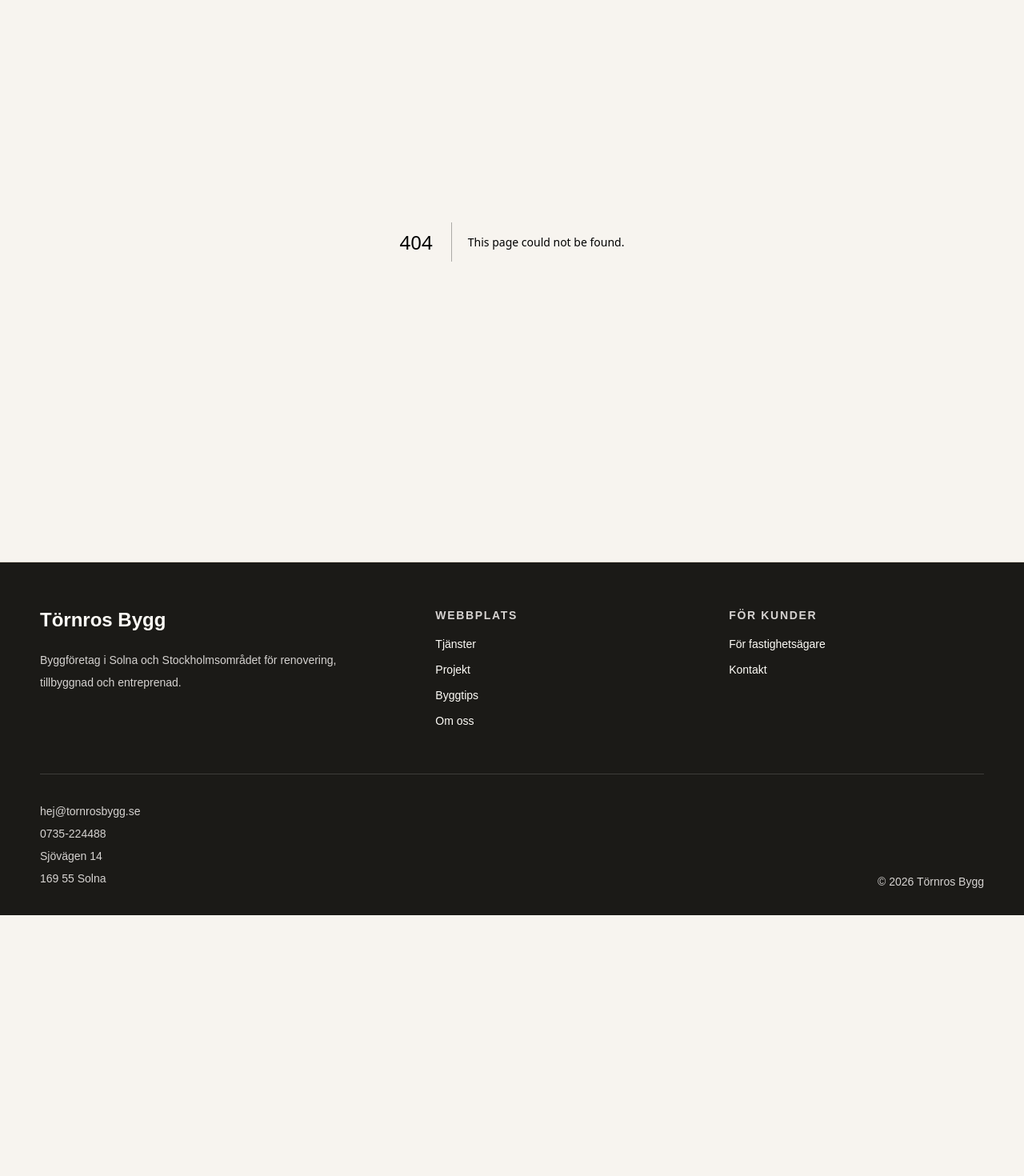
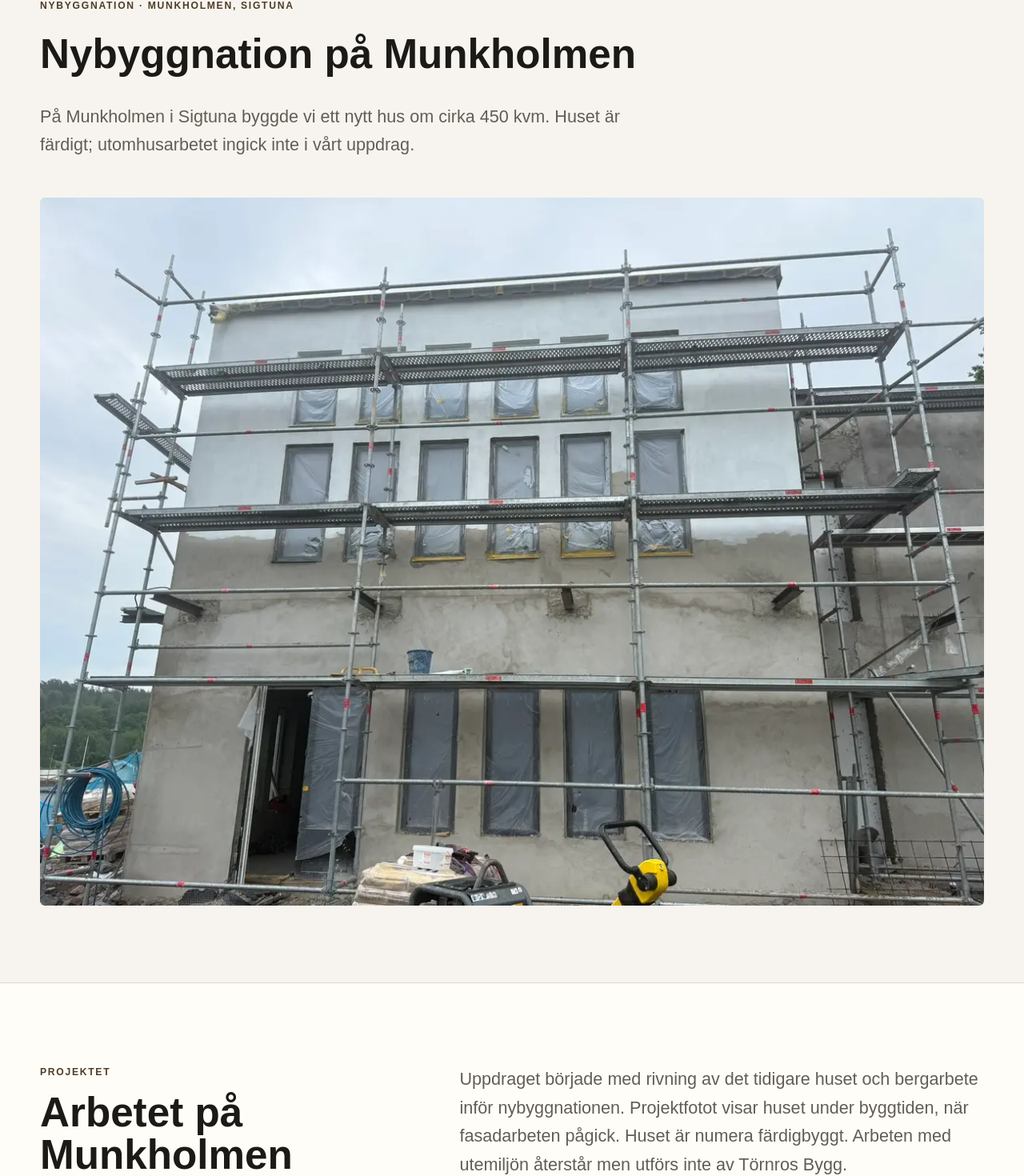
Before and after one commit to tornrosdaniel-cell/tornrosbygg-web, a Next.js app: page /projekt/nybyggnation-munkholmen-sigtuna in a window 1280 px wide. Before the commit this address had no page. Shown: the part 179-1649 px from the top of the page at 80% size. Before the commit the page ends 1323 px from the top, so only its background shows below. Built offline with nearby package versions, Linux system fonts and the light colour scheme.

Commit message:
Add completed Munkholmen house with project scope clarified

```diff
--- a/next.config.ts
+++ b/next.config.ts
@@ -13,6 +13,7 @@ const nextConfig: NextConfig = {
       { source: "/projekt-attefallare-solna", destination: "/projekt/attefallshus-sjovagen-solna", permanent: true },
       { source: "/projekt-poolbygge-sj%C3%B6v%C3%A4gen-solna", destination: "/projekt/poolbygge-sjovagen-solna", permanent: true },
       { source: "/projekt-servisbyte-och-dr%C3%A4nering", destination: "/projekt/servisbyte-dranering-solna", permanent: true },
+      { source: "/projekt-nybyggnation-munkholmen", destination: "/projekt/nybyggnation-munkholmen-sigtuna", permanent: true },
     ];
   },
   turbopack: {
--- /dev/null
+++ b/src/app/projekt/nybyggnation-munkholmen-sigtuna/page.tsx
@@ -0,0 +1,23 @@
+import type { Metadata } from "next";
+import { ProjectDetail, type Project } from "@/components/project-detail";
+
+export const metadata: Metadata = {
+  title: "Nybyggnation på Munkholmen, Sigtuna | Törnros Bygg",
+  description: "Ett färdigbyggt hus på Munkholmen i Sigtuna. Läs om byggprojektet och se ett autentiskt foto från byggtiden.",
+  alternates: { canonical: "/projekt/nybyggnation-munkholmen-sigtuna/" },
+};
+
+const project: Project = {
+  title: "Nybyggnation på Munkholmen",
+  location: "Munkholmen, Sigtuna",
+  category: "Nybyggnation",
+  intro: "På Munkholmen i Sigtuna byggde vi ett nytt hus om cirka 450 kvm. Huset är färdigt; utomhusarbetet ingick inte i vårt uppdrag.",
+  details: "Uppdraget började med rivning av det tidigare huset och bergarbete inför nybyggnationen. Projektfotot visar huset under byggtiden, när fasadarbeten pågick. Huset är numera färdigbyggt. Arbeten med utemiljön återstår men utförs inte av Törnros Bygg.",
+  highlights: ["Rivning av tidigare hus", "Bergarbete inför nybyggnationen", "Nybyggnation av ett hus om cirka 450 kvm"],
+  image: "/images/projects/munkholmen/nybyggnation-under-arbete.webp",
+  imageAlt: "Huset på Munkholmen under byggtiden med byggställning framför fasaden",
+  width: 1200, height: 900,
+  service: { href: "/tjanster/nybyggnation/", label: "Läs om nybyggnation" },
+};
+
+export default function Page() { return <ProjectDetail project={project} />; }
--- a/src/app/projekt/page.tsx
+++ b/src/app/projekt/page.tsx
@@ -12,6 +12,7 @@ const projects = [
   { title: "Renovering på Nämndemansgatan", location: "Solna", text: "Renovering av cirka 140 kvm med flera rum, badrum, kök, tvättstuga och nya ytskikt.", href: "/projekt/renovering-namndemansgatan-solna/", image: "/images/projects/namndemansgatan/renovering-vardagsrum-solna.jpeg", alt: "Vardagsrum efter renovering på Nämndemansgatan", width: 2048, height: 1536 },
   { title: "Tillbyggnad på Sjövägen", location: "Solna", text: "Tillbyggnad med nya ytor, terrass och garage i anslutning till huset.", href: "/projekt/tillbyggnad-sjovagen-solna/", image: "/images/projects/sjovagen/tillbyggnad-solna.jpeg", alt: "Tillbyggnad på Sjövägen i Solna", width: 740, height: 555 },
   { title: "Nybyggnation på Blanchevägen", location: "Danderyd", text: "Nybyggnationsprojekt där bilderna visar färdiga invändiga miljöer.", href: "/projekt/nybyggnation-blanchevagen-danderyd/", image: "/images/projects/blanchevagen/nybyggnation-allrum-danderyd.jpeg", alt: "Allrum i nybyggnation på Blanchevägen", width: 964, height: 723 },
+  { title: "Nybyggnation på Munkholmen", location: "Sigtuna", text: "Ett färdigbyggt hus om cirka 450 kvm. Fotot visar arbetet med fasaden under byggtiden.", href: "/projekt/nybyggnation-munkholmen-sigtuna/", image: "/images/projects/munkholmen/nybyggnation-under-arbete.webp", alt: "Huset på Munkholmen under byggtiden", width: 1200, height: 900 },
   { title: "Badrum på Frejgatan", location: "Stockholm", text: "Badrumsprojekt med ändrad planering, plats för tvättpelare och inbyggda nischer.", href: "/projekt/badrum-frejgatan-stockholm/", image: "/images/projects/frejgatan/badrum-frejgatan.webp", alt: "Badrum på Frejgatan under slutmontering", width: 2048, height: 1536 },
   { title: "Attefallshus på Sjövägen", location: "Solna", text: "Attefallshus med sovloft, badrum, sittdel och rum för poolteknik.", href: "/projekt/attefallshus-sjovagen-solna/", image: "/images/projects/attefallshus-sjovagen/attefallshus-sjovagen.webp", alt: "Attefallshus vid poolen på Sjövägen", width: 2048, height: 1536 },
   { title: "Poolområde på Sjövägen", location: "Solna", text: "En tidigare gräsyta som byggdes om för pool och plats för umgänge.", href: "/projekt/poolbygge-sjovagen-solna/", image: "/images/projects/pool-sjovagen/poolbygge-sjovagen.webp", alt: "Poolbygge och trädäck under arbete på Sjövägen", width: 2048, height: 1536 },
@@ -21,7 +22,7 @@ const projects = [
 export default function ProjectsPage() {
   return (
     <main>
-      <section className="container py-16 md:py-24"><div className="max-w-4xl"><p className="eyebrow mb-6">Projekt</p><h1 className="heading-xl">Utvalda byggprojekt</h1><p className="body-lg mt-8 max-w-3xl">Renovering, badrum, tillbyggnad och markarbete ser olika ut i praktiken. Här är exempel från uppdrag i Solna, Stockholm och Danderyd.</p></div></section>
+      <section className="container py-16 md:py-24"><div className="max-w-4xl"><p className="eyebrow mb-6">Projekt</p><h1 className="heading-xl">Utvalda byggprojekt</h1><p className="body-lg mt-8 max-w-3xl">Renovering, badrum, tillbyggnad, nybyggnation och markarbete ser olika ut i praktiken. Här är exempel från uppdrag i Stockholmsområdet.</p></div></section>
       <section className="section border-y border-[var(--color-border)] bg-[var(--color-surface)]"><div className="container grid gap-8 md:grid-cols-2 lg:grid-cols-3">{projects.map((project) => <article key={project.href} className="surface overflow-hidden"><Link href={project.href} className="block"><Image src={project.image} alt={project.alt} width={project.width} height={project.height} sizes="(max-width: 768px) 100vw, 33vw" className="aspect-[4/3] w-full object-cover" /><div className="p-7"><p className="eyebrow mb-4">{project.location}</p><h2 className="heading-md">{project.title}</h2><p className="body-copy mt-4">{project.text}</p><span className="mt-6 inline-block text-sm font-bold text-[var(--color-accent-dark)]">Läs om projektet</span></div></Link></article>)}</div></section>
       <section className="section"><div className="container grid gap-10 lg:grid-cols-2"><div><p className="eyebrow mb-4">Ditt projekt</p><h2 className="heading-lg">Vad vill du göra?</h2></div><div><p className="body-lg">Beskriv dina planer och vilka förutsättningar som finns, så kan vi prata om ett upplägg för just ditt projekt.</p><Link href="/kontakt" className="button button-primary mt-8">Berätta om ditt projekt</Link></div></div></section>
     </main>
--- a/src/app/sitemap.ts
+++ b/src/app/sitemap.ts
@@ -28,6 +28,7 @@ const routes = [
   "/projekt/attefallshus-sjovagen-solna/",
   "/projekt/poolbygge-sjovagen-solna/",
   "/projekt/servisbyte-dranering-solna/",
+  "/projekt/nybyggnation-munkholmen-sigtuna/",
 ];
 
 export default function sitemap(): MetadataRoute.Sitemap {
```
Also changed, not shown: public/images/projects/munkholmen/nybyggnation-under-arbete.webp (added).
